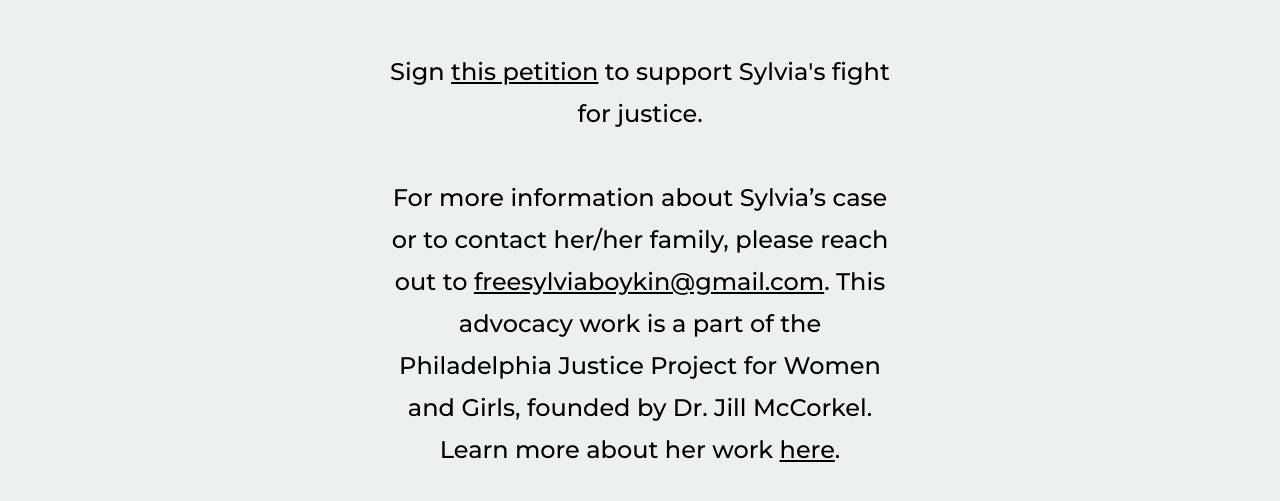
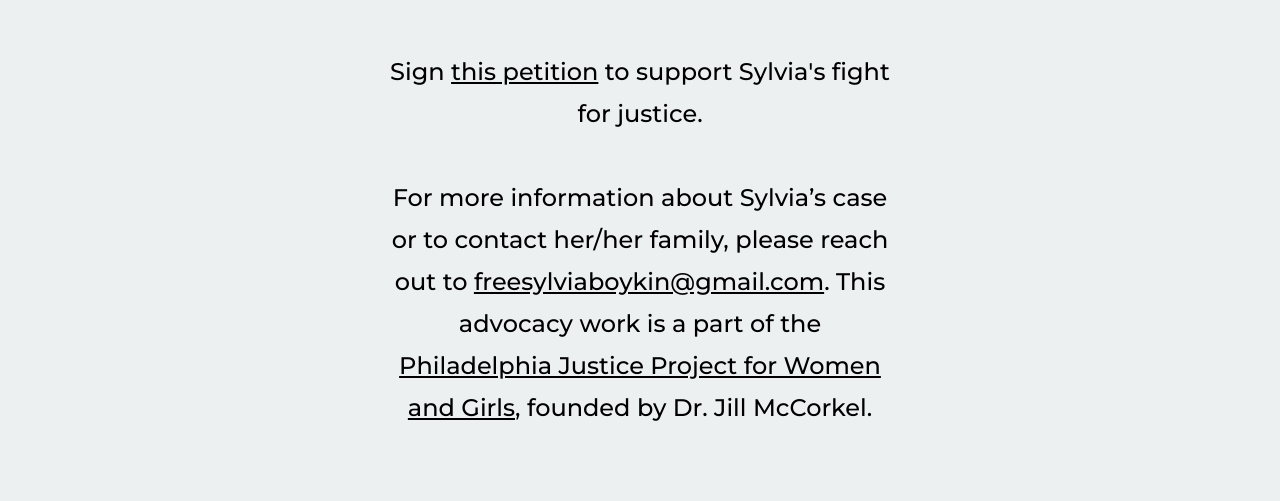
Before and after one commit to colinhennessey/SylviaBoykinSite, a plain HTML site: page Contact.html in a window 1280 px wide. Shown: the part 243-744 px from the top of the page. Drawn offline with Linux system fonts and the light colour scheme.

Commit message:
added link to pjp website

```diff
--- a/Contact.html
+++ b/Contact.html
@@ -29,6 +29,6 @@
       Sign <a href='https://nam04.safelinks.protection.outlook.com/?url=https%3A%2F%2Fcampaigns.organizefor.org%2Fpetitions%2Ffree-sylvia-boykin%3Fshare%3Db1217d74-c735-4151-943a-d21b7f88fc1b%26source%3Drawlink%26utm_source%3Drawlink%26share%3De000fa44-2f80-4725-a422-51f43b6f4a56&data=02%7C01%7Chennesseyc%40wit.edu%7C3c27b0c25ca14052ac9208d813e0a61a%7C2af16cc576494528bc4d3d9b6f64c066%7C0%7C0%7C637281202864268581&sdata=YF8%2BtkjhlXceam4gYC0IPitkYBHm%2FnmvmgKx9CiJr4U%3D&reserved=0'>this petition</a> to support Sylvia's fight for justice.
       <br>
       <br>
-      For more information about Sylvia’s case or to contact her/her family, please reach out to <a href='mailto:freesylviaboykin@gmail.com'>freesylviaboykin@gmail.com</a>. This advocacy work is a part of the Philadelphia
-      Justice Project for Women and Girls, founded by Dr. Jill McCorkel. Learn more about her work <a href='https://www.youtube.com/watch?v=igzCbrQQHbQ'>here</a>.
+      For more information about Sylvia’s case or to contact her/her family, please reach out to <a href='mailto:freesylviaboykin@gmail.com'>freesylviaboykin@gmail.com</a>. This advocacy work is a part of the <a href='https://www.phillyjusticeproject.org/'>Philadelphia
+      Justice Project for Women and Girls</a>, founded by Dr. Jill McCorkel.
     </p>
```
